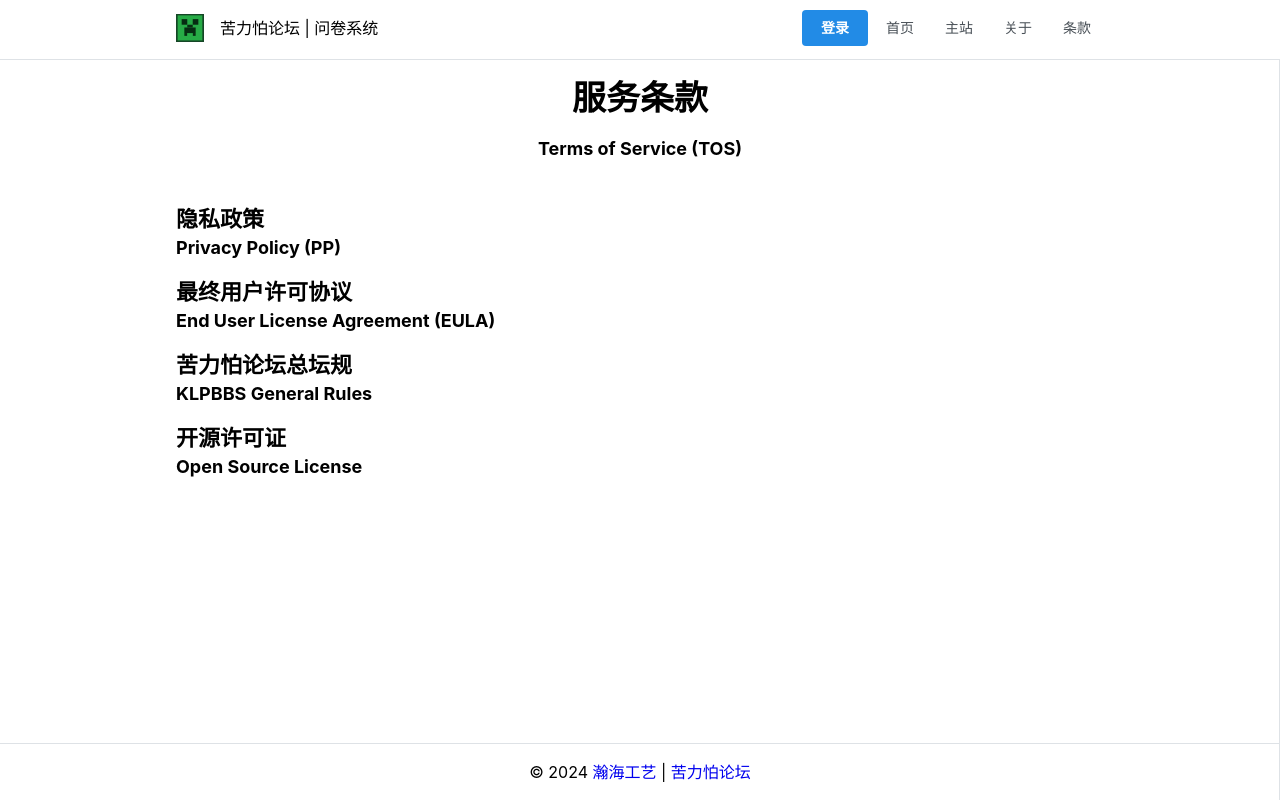
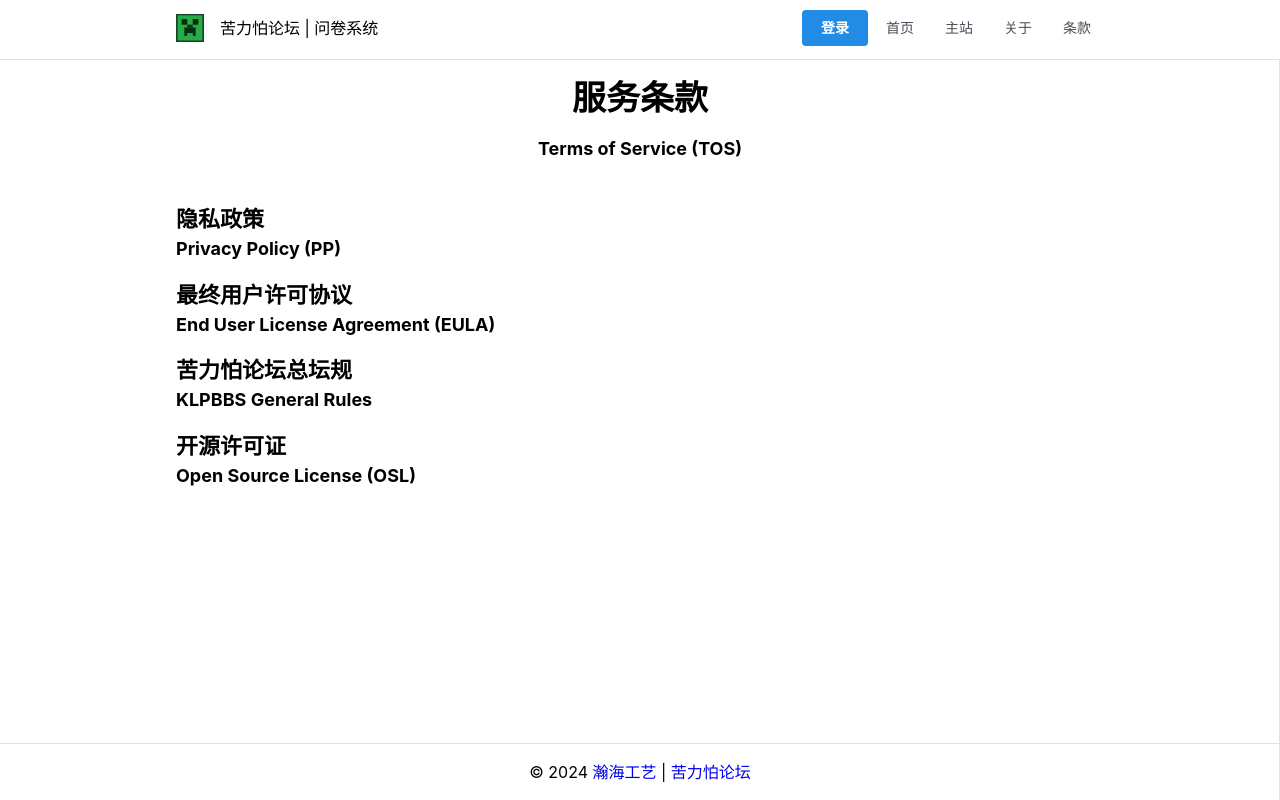
Before and after one commit to TeamVastsea/klpbbs_survey_frontend, a Next.js app: page /tos in a window 1280 px wide. Built offline with nearby package versions, Linux system fonts and the light colour scheme.

Commit message:
chore: add forward link to KLPBBS General Rules section

```diff
--- a/app/(root)/tos/page.tsx
+++ b/app/(root)/tos/page.tsx
@@ -1,7 +1,7 @@
 'use client';
 
 import React from 'react';
-import { Container, Title, Space, Center, Stack } from '@mantine/core';
+import { Container, Title, Space, Center, Stack, Text } from '@mantine/core';
 import { useRouter } from 'next/navigation';
 
 export default function TosPage() {
@@ -26,19 +26,19 @@ export default function TosPage() {
                 <Space h="xs" />
                 <Title order={3} onClick={() => router.push('/tos/PrivacyPolicy')} style={{ cursor: 'pointer' }}>
                     隐私政策
-                    <Title order={4}>Privacy Policy (PP)</Title>
+                    <Text size="lg" fw={700}>Privacy Policy (PP)</Text>
                 </Title>
                 <Title order={3} onClick={() => router.push('/tos/EULA')} style={{ cursor: 'pointer' }}>
                     最终用户许可协议
-                    <Title order={4}>End User License Agreement (EULA)</Title>
+                    <Text size="lg" fw={700}>End User License Agreement (EULA)</Text>
                 </Title>
-                <Title order={3} onClick={() => router.push('/tos/EULA')} style={{ cursor: 'pointer' }}>
+                <Title order={3} onClick={() => window.open('https://klpbbs.com/thread-65605-1-1.html', '_blank')} style={{ cursor: 'pointer' }}>
                     苦力怕论坛总坛规
-                    <Title order={4}>KLPBBS General Rules</Title>
+                    <Text size="lg" fw={700}>KLPBBS General Rules</Text>
                 </Title>
                 <Title order={3} onClick={() => router.push('/tos/OpenSourceLicense')} style={{ cursor: 'pointer' }}>
                     开源许可证
-                    <Title order={4}>Open Source License</Title>
+                    <Text size="lg" fw={700}>Open Source License (OSL)</Text>
                 </Title>
             </Stack>
         </Container>
```
